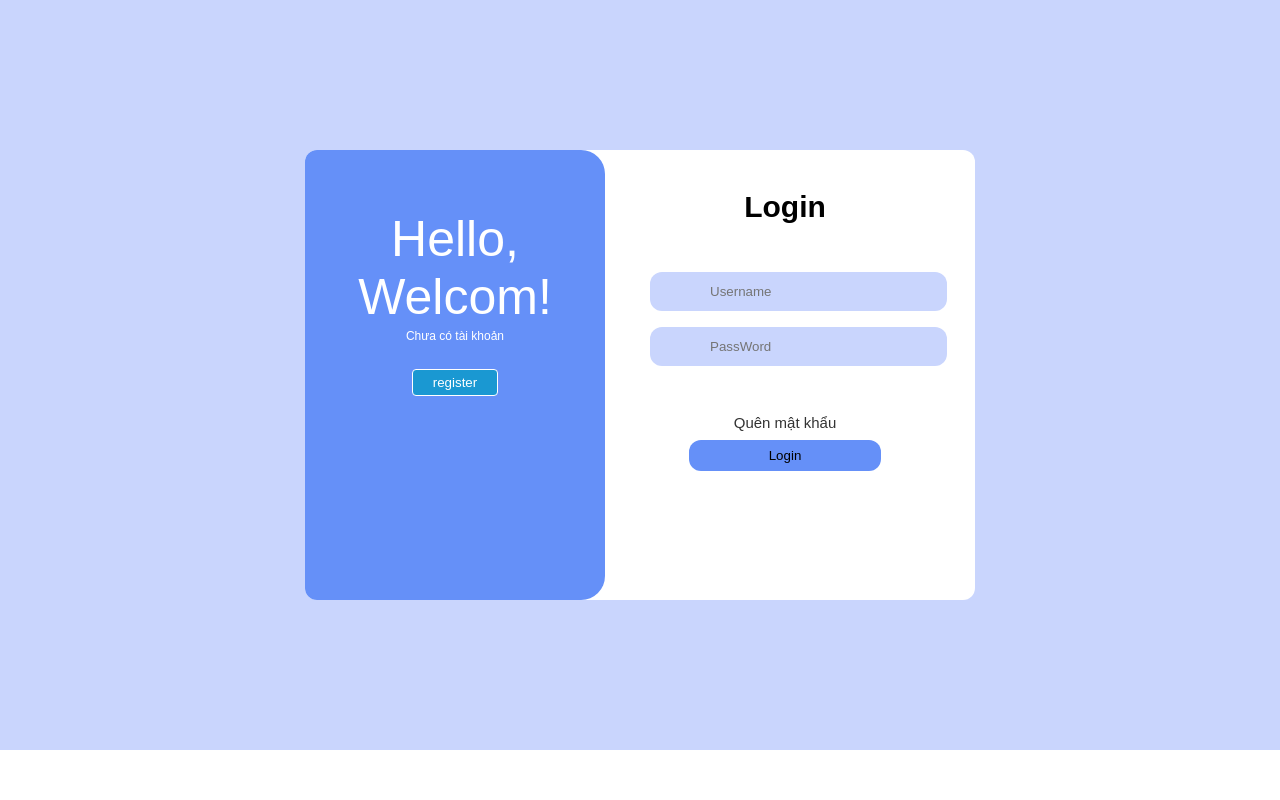
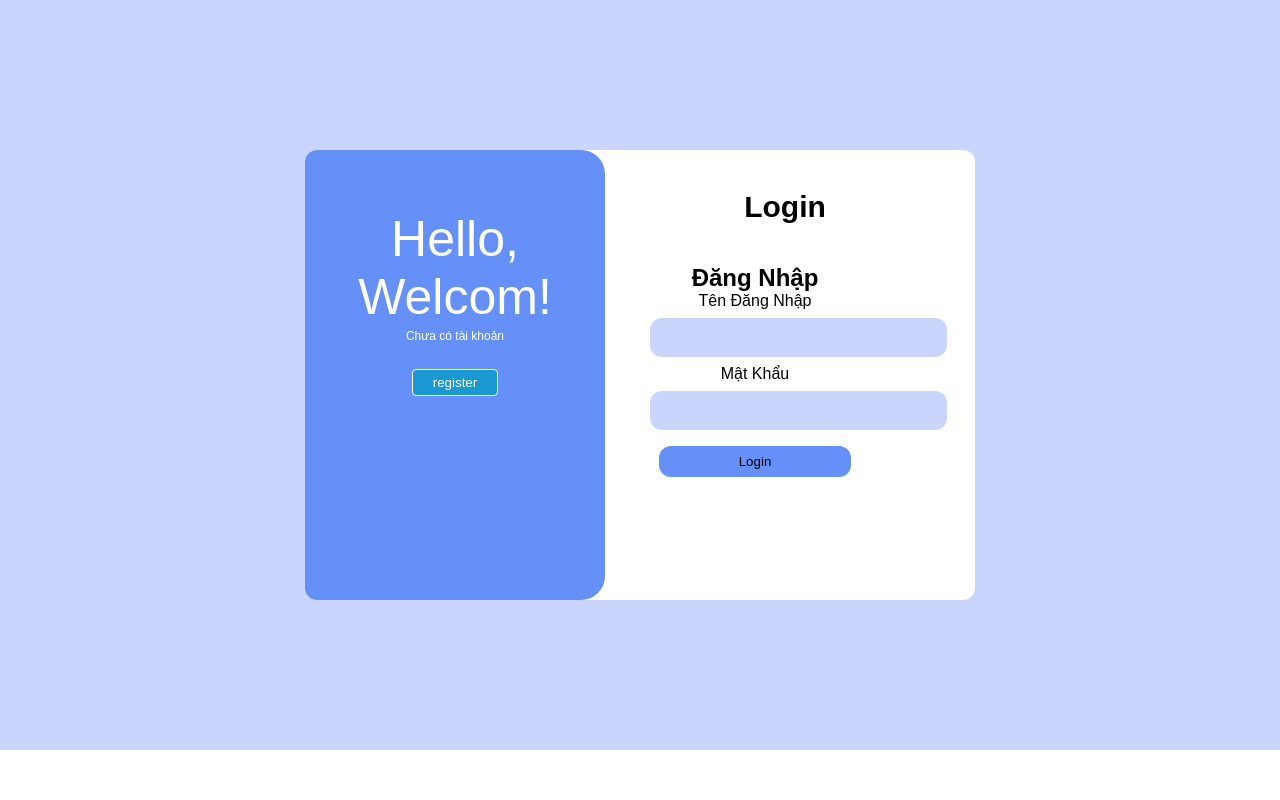
Before and after one commit to ITK1/project_course_teamWork, a PHP site: page /app/views/auth/login.php in a window 1280 px wide. Run offline with PHP 8.4, Linux system fonts and the light colour scheme.

Commit message:
up login

```diff
--- a/app/views/auth/login.php
+++ b/app/views/auth/login.php
@@ -1,8 +1,3 @@
-<?php
-
-?>
-
-
 
 <!DOCTYPE html>
 <html lang="en">
@@ -34,20 +29,28 @@
         <?php endif; ?>
 
         <form
-          action="index.php?controller=auth&action=processLogin"
-          method="POST"
-        >
+          action="index.php?controller=auth&action=processLogin" method="POST">
+          <h2> Đăng Nhập</h2>
+          <?php
+// Nếu Controller gửi sang biến $error, ta sẽ hiển thị nó ở đây
+        if (isset($error) && !empty($error)): ?>
+        <div class="error"><?php echo htmlspecialchars($error); ?></div>
+        <?php endif; ?>
+
+
             <div class="form-group">
-              <input type="text" id="username" name="username" required placeholder="Username"/>
+                <label for="username">Tên Đăng Nhập</label>
+              <input type="text" id="username" name="username" required>
             </div>
             <div class="form-group">
-              <input type="password" id="password" name="password" required placeholder="PassWord"/>
+                <label for="password"> Mật Khẩu</label>
+              <input type="password" id="password" name="password" required>
             </div>
 
-          <div class="login-group">
+          <!-- <div class="login-group">
             <div class="forgot-pass">
-              <a href="">Quên mật khẩu</a>
-            </div>
+              <a href="">Quên mật khẩu</a> -->
+            <!-- </div> -->
             <div class="btn-login"><button type="submit" >Login</button></div>
           </div>
           </div>
```
